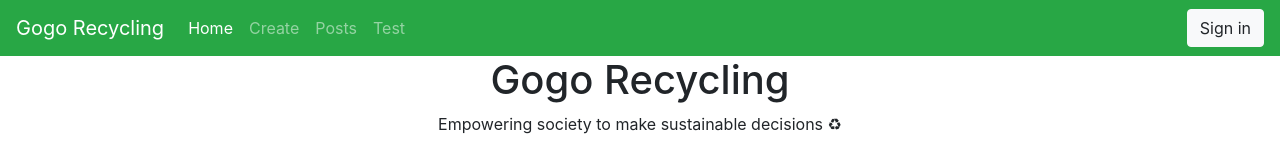
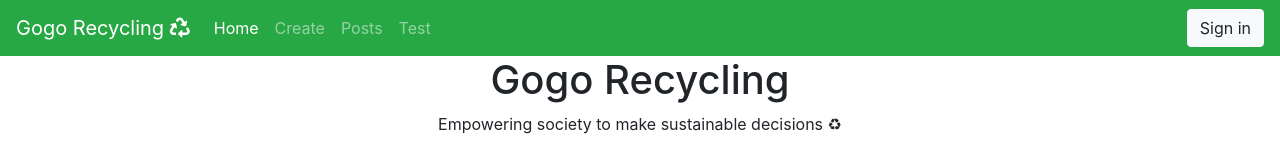
Before and after one commit to uw-info442c-au20/gogo-recycling, a React (Create React App) app: page / in a window 1280 px wide. Shown: the top 155 px of the page. Built offline with nearby package versions, Linux system fonts and the light colour scheme; no server answers.

Commit message:
⬆ Update npm packages and Add Font Awesome

```diff
--- a/public/index.html
+++ b/public/index.html
@@ -16,6 +16,12 @@
             integrity="sha384-TX8t27EcRE3e/ihU7zmQxVncDAy5uIKz4rEkgIXeMed4M0jlfIDPvg6uqKI2xXr2"
             crossorigin="anonymous"
         >
+        <link
+            rel="stylesheet"
+            href="https://cdnjs.cloudflare.com/ajax/libs/font-awesome/5.15.1/css/all.min.css"
+            integrity="sha512-+4zCK9k+qNFUR5X+cKL9EIR+ZOhtIloNl9GIKS57V1MyNsYpYcUrUeQc9vNfzsWfV28IaLL3i96P9sdNyeRssA=="
+            crossorigin="anonymous"
+        >
     </head>
     <body>
         <noscript>You need to enable JavaScript to run this app.</noscript>
--- a/src/components/Navigation.jsx
+++ b/src/components/Navigation.jsx
@@ -13,7 +13,8 @@ const Navigation = () => {
     return (
         <nav className="navbar navbar-expand-lg navbar-dark bg-success">
             <Link className="navbar-brand" to="/">
-                Gogo Recycling
+                <span>Gogo Recycling </span>
+                <i className="fas fa-recycle"></i>
             </Link>
             <button
                 className="navbar-toggler" type="button" data-toggle="collapse"
```
Also changed, not shown: package.json (+4 -4 lines), 1 other file (tests, documents, lock files or other folders).
